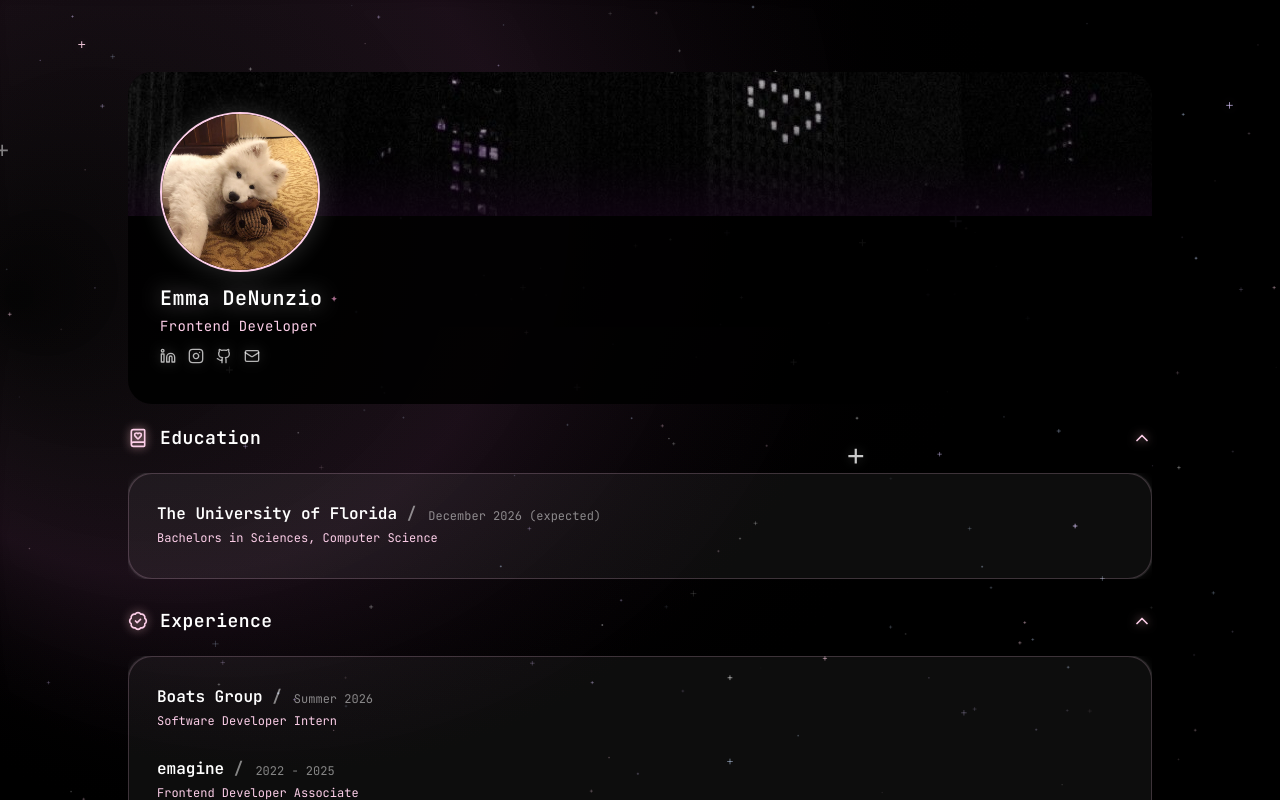
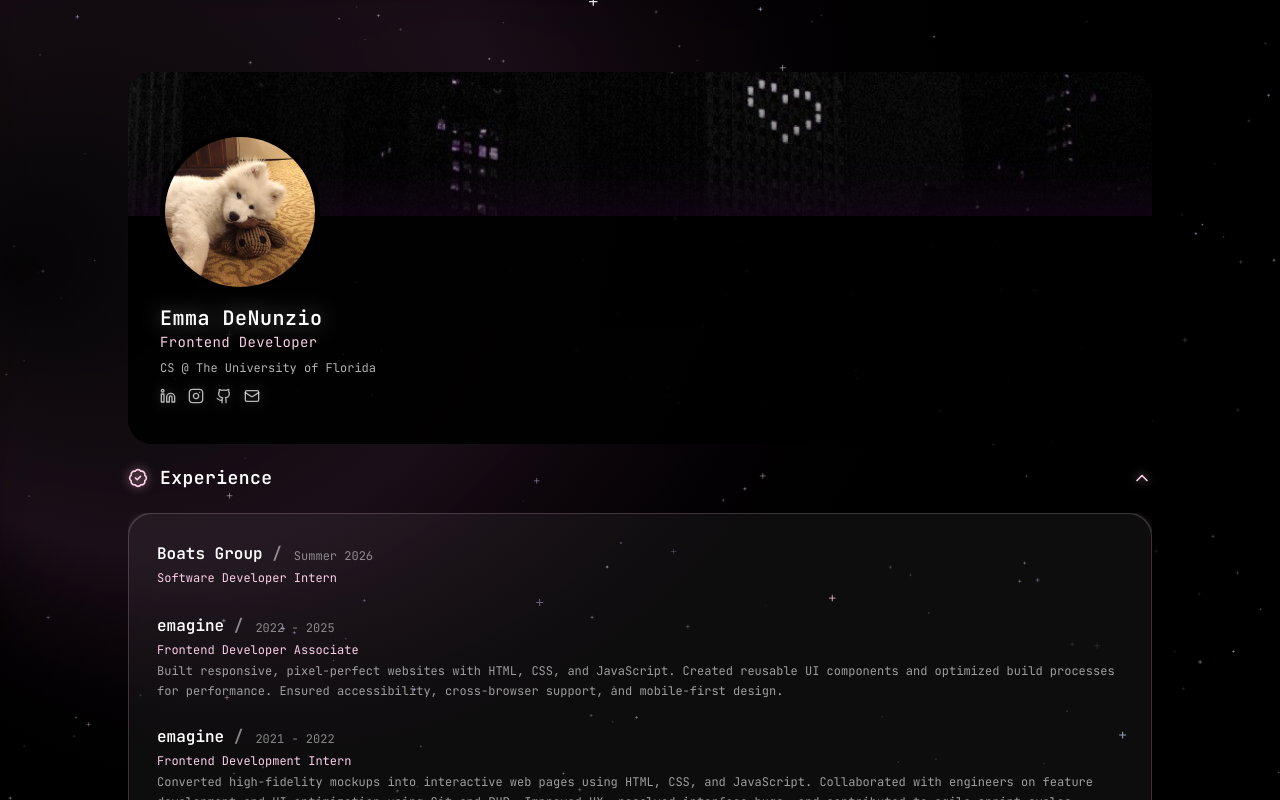
Before and after one commit to emijane/edenunz, a React (Vite) app in the folder portfolio/: page / in a window 1280 px wide. Shown: the top 800 px of the page. Built offline with nearby package versions, Linux system fonts and the light colour scheme; no server answers.

Commit message:
remove education section

```diff
--- a/portfolio/src/App.jsx
+++ b/portfolio/src/App.jsx
@@ -28,7 +28,6 @@ function App() {
 
                     <div>
                       <div>
-                        <EducationSection />
                         <ExperienceSection />
                         <ProjectsSection />
                       </div>
--- a/portfolio/src/layout/ProfileCard.jsx
+++ b/portfolio/src/layout/ProfileCard.jsx
@@ -25,14 +25,13 @@ export default function ProfileCard() {
                 <div className="flex flex-col gap-3 relative z-10">
 
                     {/* AVATAR */}
-                    <div className="relative w-fit -mt-30 z-10">
+                    <div className="relative w-fit -mt-25 z-10">
                         <img
                             src={icon}
                             alt="Avatar"
                             className="
                                 w-24 lg:w-40 rounded-full
-                                shadow-[0_0_25px_rgba(255,255,255,0.18)]
-                                border-2 border-pink-200
+                                border-5 border-black
                             "
                         />
                     </div>
@@ -43,12 +42,13 @@ export default function ProfileCard() {
                             <h1 className="text-xl font-semibold text-white tracking-wide drop-shadow-[0_0_10px_rgba(255,255,255,0.4)]">
                                 Emma DeNunzio
                             </h1>
-                            <span className="text-pink-300 text-xs animate-pulse-slow">✦</span>
                         </div>
 
-                        <p className="text-sm text-pink-200 tracking-wide mt-1">
+                        <p className="text-sm text-pink-200 tracking-wide">
                             Frontend Developer
                         </p>
+
+                        <p className='text-xs mt-2 opacity-70'>CS @ The University of Florida</p>
 
                         <div className="flex flex-row gap-3 mt-3">
                             {[Linkedin, Instagram, Github, Mail].map((Icon, i) => (
```
